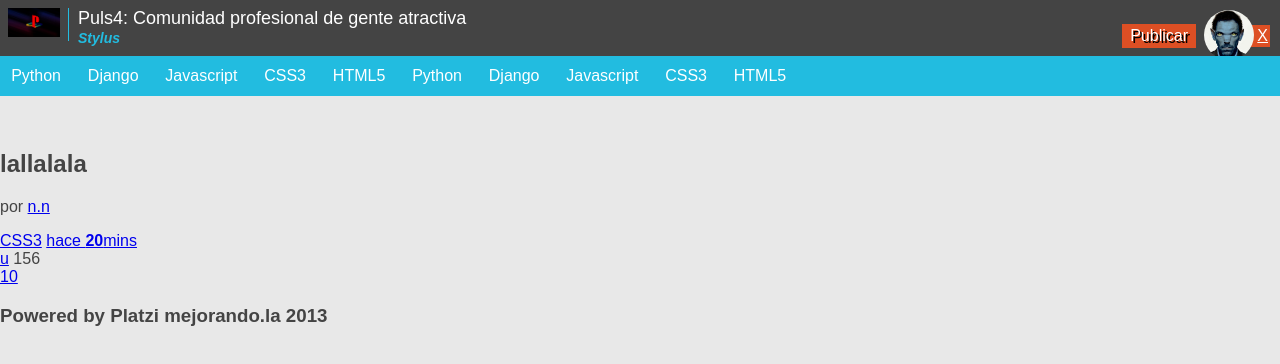
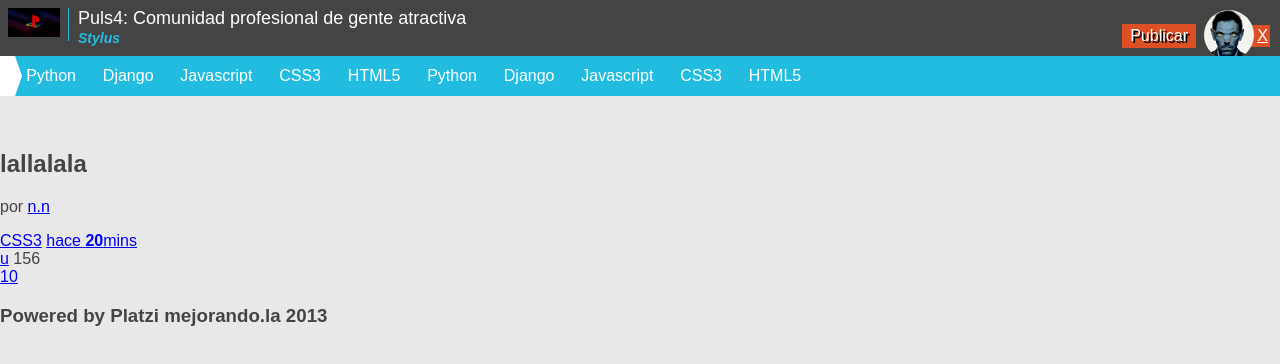
Before and after one commit to fabricademediosWEB/Curso-Frontend, a plain HTML site: page index.html in a window 1280 px wide. Drawn offline with Linux system fonts and the light colour scheme.

Commit message:
agregando la flechita al nav

```diff
--- a/css/style.css
+++ b/css/style.css
@@ -55,8 +55,8 @@ header .usuario .avatar {
   z-index: 2;
 }
 header .usuario .avatar img {
+  border-radius: 50%;
   width: 50px;
-  border-radius: 50%;
 }
 header .usuario .flechita {
   background: #dd4f24;
@@ -72,6 +72,17 @@ header .usuario .flechita {
 }
 nav {
   background: #22bce0;
+  border-left: 15px solid #fff;
+  position: relative;
+}
+nav:before {
+  content: "";
+  border-bottom: 20px solid transparent;
+  border-left: 7px solid #fff;
+  border-top: 20px solid transparent;
+  left: 0;
+  position: absolute;
+  top: 0;
 }
 nav .menu {
   height: 40px;
--- a/index.html
+++ b/index.html
@@ -3,7 +3,6 @@
  <head>
  	<meta charset="utf-8" />
  	<meta name="viewport" content="width=device-width, initial-scale=1, maximum-scale=1"/>
- 	<meta http-equiv="X-UA-Compatible" content="IE=edge">
  	<title>Ejercicio Mejorando.la </title>
 	<link rel="stylesheet" href="css/normalize.css"/>
  	<link rel="stylesheet" href="css/style.css"/>
```
Also changed, not shown: 1 other file.
